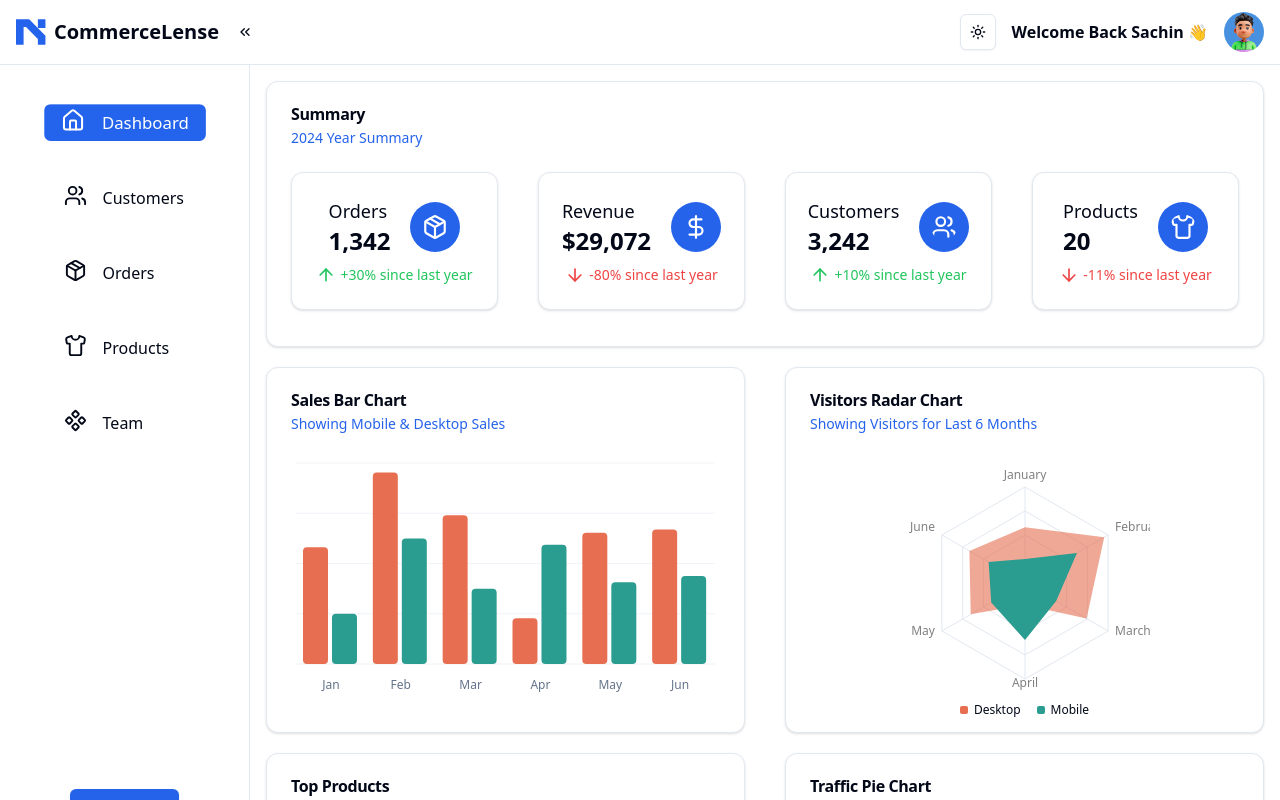
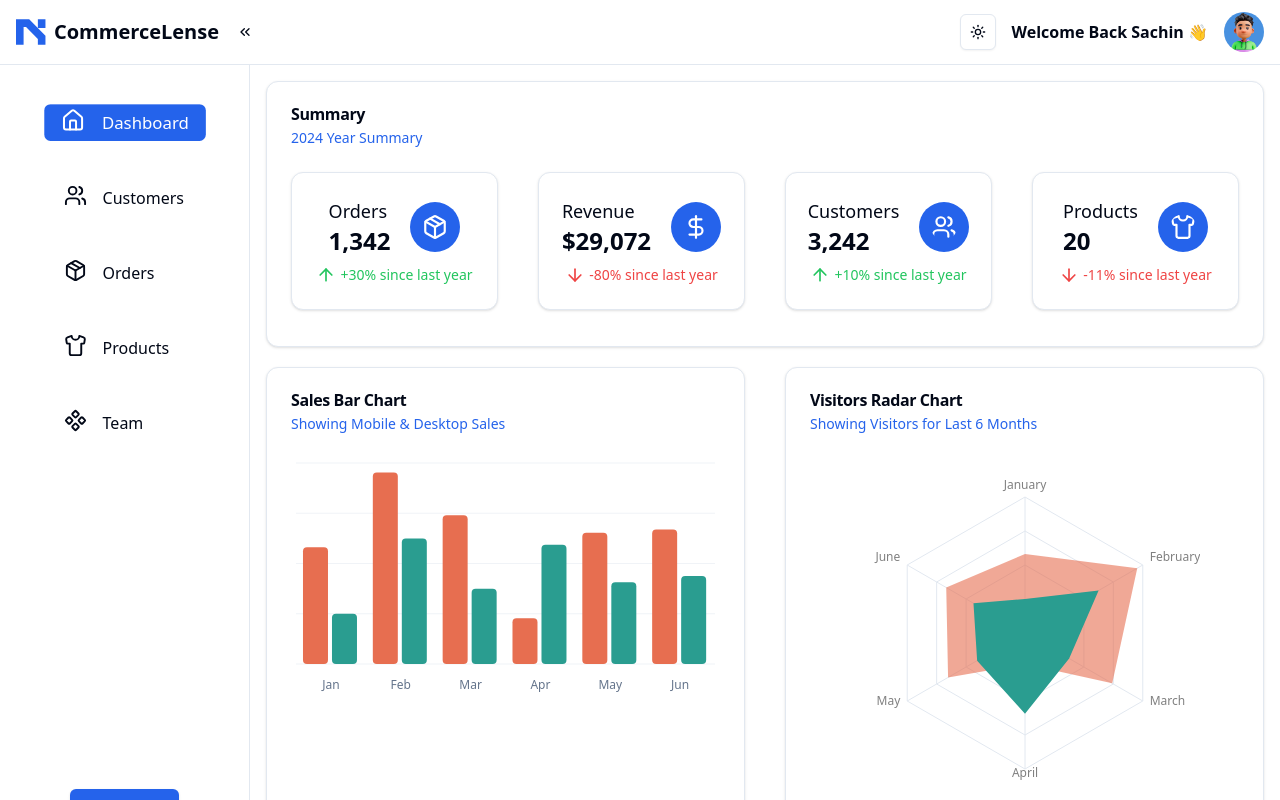
Before and after one commit to gpslakshan/CommerceLense, a Next.js app: page /dashboard in a window 1280 px wide. Shown: the top 800 px of the page. Built offline with nearby package versions, Linux system fonts and the light colour scheme.

Commit message:
chart customizations

```diff
--- a/app/dashboard/_components/SalesBarChart.tsx
+++ b/app/dashboard/_components/SalesBarChart.tsx
@@ -36,7 +36,11 @@ export function SalesBarChart() {
       description="Showing Mobile & Desktop Sales"
     >
       <ChartContainer config={chartConfig}>
-        <BarChart accessibilityLayer data={chartData}>
+        <BarChart
+          accessibilityLayer
+          data={chartData}
+          className="mx-auto aspect-square max-h-[350px]"
+        >
           <CartesianGrid vertical={false} />
           <XAxis
             dataKey="month"
--- a/app/dashboard/_components/VisitorsRadarChart.tsx
+++ b/app/dashboard/_components/VisitorsRadarChart.tsx
@@ -40,7 +40,7 @@ export function VisitorsRadarChart() {
     >
       <ChartContainer
         config={chartConfig}
-        className="mx-auto aspect-square max-h-[250px]"
+        className="mx-auto aspect-square max-h-[350px]"
       >
         <RadarChart
           data={chartData}
```
